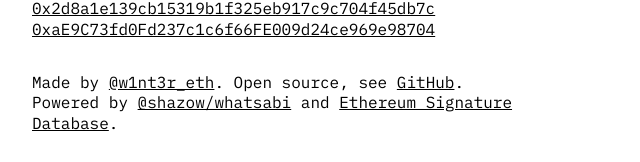
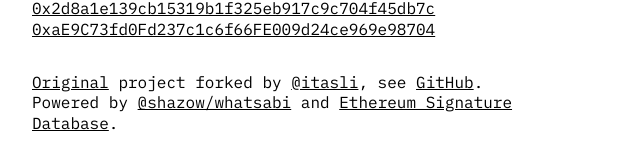
Before and after one commit to w1nt3r-eth/abi.w1nt3r.xyz, a Next.js app: page / in a window 1280 px wide. Shown: the part 384-546 px from the top of the page, without its empty margins (0-640 px from the left). Built offline with nearby package versions, Linux system fonts and the light colour scheme.

Commit message:
update meta

```diff
--- a/components/Footer.tsx
+++ b/components/Footer.tsx
@@ -1,8 +1,8 @@
 export default function Footer() {
   return (
     <footer>
-      Made by <a href="https://twitter.com/w1nt3r_eth">@w1nt3r_eth</a>. Open source, see{' '}
-      <a href="https://github.com/w1nt3r-eth/abi.w1nt3r.xyz">GitHub</a>.<br />
+      <a href="https://github.com/w1nt3r-eth/abi.w1nt3r.xyz">Original</a> project forked by <a href="https://github.com/itasli">@itasli</a>,
+      see <a href="https://github.com/itasli/evm-abi-finder">GitHub</a>.<br />
       Powered by <a href="https://github.com/shazow/whatsabi">@shazow/whatsabi</a> and{' '}
       <a href="https://sig.eth.samczsun.com/">Ethereum Signature Database</a>.
       <style jsx>{`
--- a/components/HeadMeta.tsx
+++ b/components/HeadMeta.tsx
@@ -5,7 +5,7 @@
   description: string;
 };
 
-const BASE_URL = 'https://abi.w1nt3r.xyz';
+const BASE_URL = 'https://evm-abi-finder.vercel.app';
 
 export default function HeadMeta(props: Props) {
   return (
@@ -18,8 +18,8 @@
       <meta property="og:image" content={`${BASE_URL}/og_image.png`} />
       <meta property="og:url" content={`${BASE_URL}`} />
       <meta name="twitter:card" content="summary_large_image" />
-      <meta name="twitter:site" content="@w1nt3r_eth" />
-      <meta name="twitter:creator" content="@w1nt3r_eth" />
+      <meta name="twitter:site" content="@itasli" />
+      <meta name="twitter:creator" content="@itasli" />
       <meta name="twitter:title" content={props.title} />
       <meta name="twitter:description" content={props.description} />
       <meta name="twitter:image" content={`${BASE_URL}/og_image.png`} />
```
Also changed, not shown: 2 other files (tests, documents, lock files or other folders).
